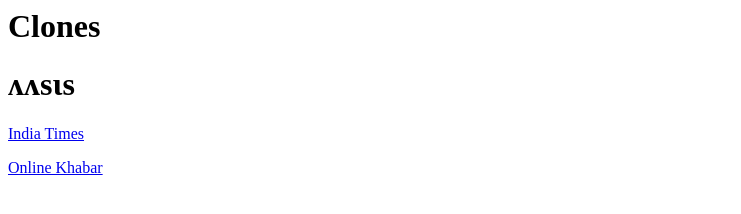
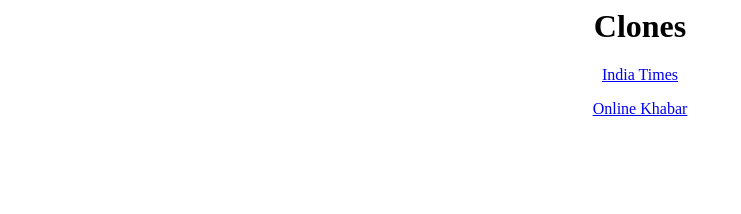
Before and after one commit to aasisp/Front-end, a plain HTML site: page index.html in a window 1280 px wide. Shown: the whole page, without its empty margins (0-741 px from the left). Drawn offline with Linux system fonts and the light colour scheme.

Commit message:
Update index.html

```diff
--- a/index.html
+++ b/index.html
@@ -3,9 +3,10 @@
     <title>Front-End Clones</title>
   </head>
   <body>
-    <h1>Clones</h1>
-    <h1>ʌʌsɩs</h1>
-    <p><a href="https://aasisp.github.io/Front-end/India%20Times%20Clone" target="_blank">India Times</a></p>
-    <p><a href="https://aasisp.github.io/Front-end/Online%20Khabar%20Clone" target="_blank">Online Khabar</a></p>
-  </body>
+    <center>
+       <h1>Clones</h1>
+       <p><a href="https://aasisp.github.io/Front-end/India%20Times%20Clone" target="_blank">India Times</a></p>
+       <p><a href="https://aasisp.github.io/Front-end/Online%20Khabar%20Clone" target="_blank">Online Khabar</a></p>
+    </center>
+ </body>
 </html>
```
